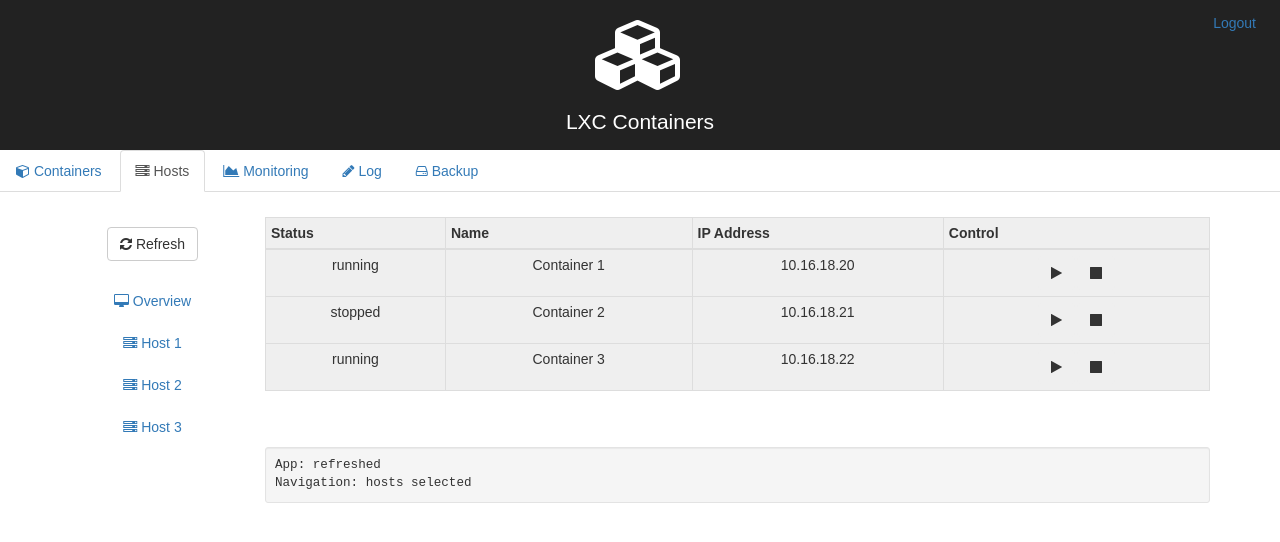
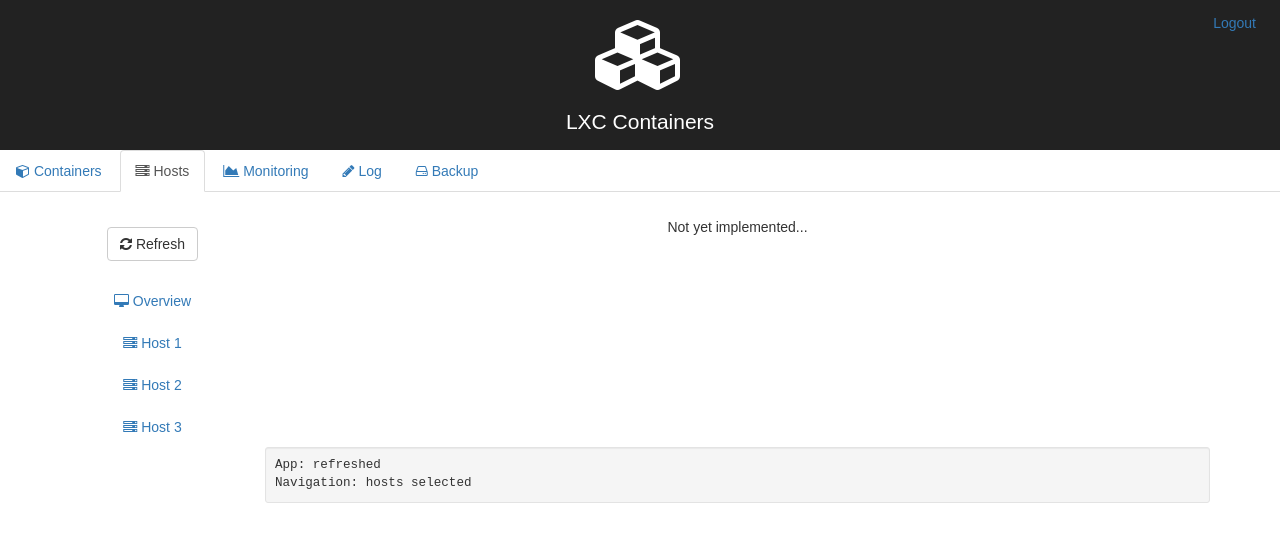
Before and after one commit to LexicForLXD/web-frontend, a React (Create React App) app: page / in a window 1280 px wide. Both pictures are taken after a click on the button "Hosts". Shown: the top 542 px of the page. Built offline with nearby package versions, Linux system fonts and the light colour scheme.

Commit message:
created Containers.js; updated Dashboard.js: delegate to page components

```diff
--- a/src/App.js
+++ b/src/App.js
@@ -118,6 +118,7 @@ class App extends Component {
               </Col>
               <Col xs={9} md={10}>
                 <Dashboard
+                  page={this.state.page}
                   containers={this.state.containers}
                   print={msg => this.print(msg)}
                 />
--- /dev/null
+++ b/src/Containers.js
@@ -0,0 +1,44 @@
+import React, { Component } from 'react';
+import './App.css';
+import { Table } from 'react-bootstrap';
+
+class Containers extends Component {
+  constructor(props) {
+    super();
+    this.state = {};
+  }
+
+  render() {
+    return (
+      <Table bordered condensed>
+        <thead>
+          <tr>
+            <th>Status</th>
+            <th>Name</th>
+            <th>IP Address</th>
+            <th>Control</th>
+          </tr>
+        </thead>
+        <tbody>
+          {this.props.containers.map((container, index) =>
+            <tr key={index}>
+              <td>{container.status}</td>
+              <td>{container.name}</td>
+              <td>{container.ip}</td>
+              <td>
+                <button type="button" className="btn">
+                  <i className="fa fa-play"></i>
+                </button>
+                <button type="button" className="btn">
+                  <i className="fa fa-stop"></i>
+                </button>
+              </td>
+            </tr>
+          )}
+        </tbody>
+      </Table>
+    );
+  }
+}
+
+export default Containers;
--- a/src/Dashboard.js
+++ b/src/Dashboard.js
@@ -1,44 +1,34 @@
 import React, { Component } from 'react';
 import './App.css';
+import Containers from './Containers.js';
 import { Table } from 'react-bootstrap';
 
 class Dashboard extends Component {
   constructor(props) {
     super();
-    this.state = {
-      page: 1
-    };
+    this.state = {};
+  }
+
+  switchPageItems = () => {
+    switch (this.props.page) {
+      case 'containers':
+        return (
+          <Containers
+            containers={this.props.containers}
+          />
+        );
+        break;
+      case 'hosts':
+        return (
+          <div>Not yet implemented...</div>
+        )
+        break;
+    }
   }
 
   render() {
     return (
-      <Table bordered condensed>
-        <thead>
-          <tr>
-            <th>Status</th>
-            <th>Name</th>
-            <th>IP Address</th>
-            <th>Control</th>
-          </tr>
-        </thead>
-        <tbody>
-          {this.props.containers.map((container, index) =>
-            <tr key={index}>
-              <td>{container.status}</td>
-              <td>{container.name}</td>
-              <td>{container.ip}</td>
-              <td>
-                <button type="button" className="btn">
-                  <i className="fa fa-play"></i>
-                </button>
-                <button type="button" className="btn">
-                  <i className="fa fa-stop"></i>
-                </button>
-              </td>
-            </tr>
-          )}
-        </tbody>
-      </Table>
+      <div>{this.switchPageItems()}</div>
     );
   }
 }
```
